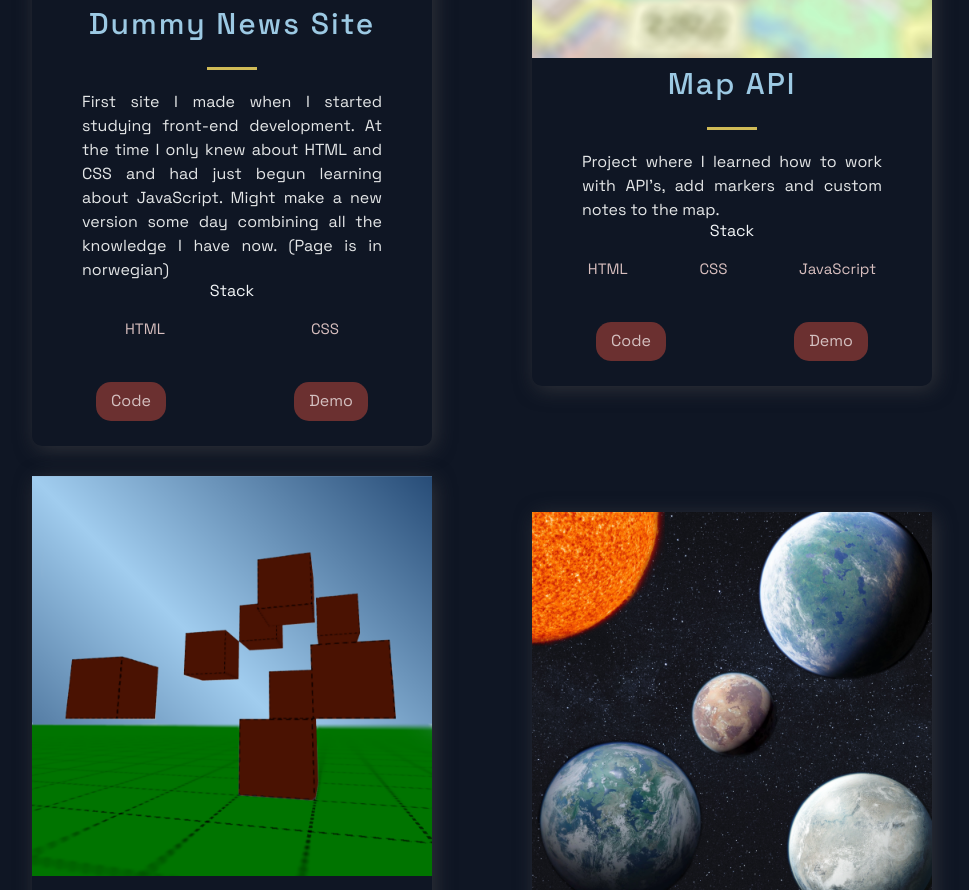
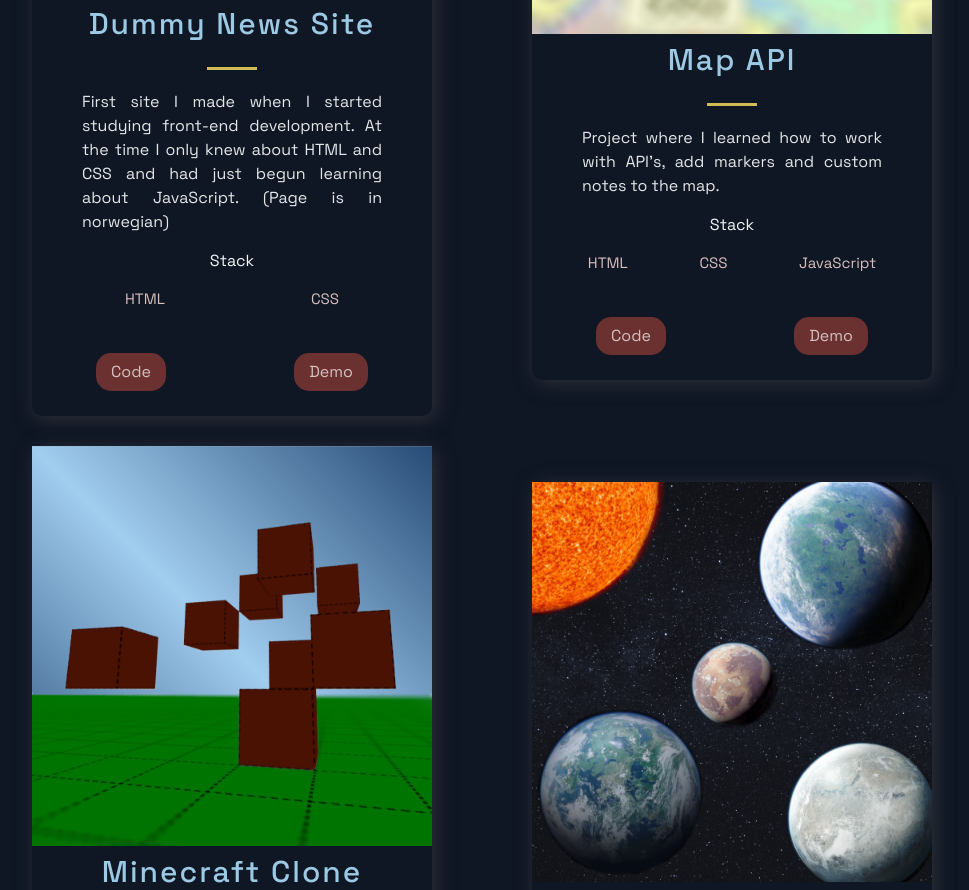
Before and after one commit to ChristianSB89/portfolio-next, a Next.js app in the folder portfolio-next/: page / in a window 1280 px wide. Shown: the part 1237-2127 px from the top of the page, without its empty margins (158-1127 px from the left). Built offline with nearby package versions, Linux system fonts and the light colour scheme.

Commit message:
Changed links on buttons

```diff
--- a/portfolio-next/src/components/Projects/Projects.jsx
+++ b/portfolio-next/src/components/Projects/Projects.jsx
@@ -35,6 +35,7 @@ const Projects = () => (
             </TitleContent>
             <CardInfo>{description}</CardInfo>
             <div>
+              <br />
               <TitleContent>Stack</TitleContent>
               <TagList>
                 {tags.map((tag, i) => (
--- a/portfolio-next/src/constants/constants.js
+++ b/portfolio-next/src/constants/constants.js
@@ -2,11 +2,11 @@ export const projects = [
   {
     title: "Dummy News Site",
     description:
-      "First site I made when I started studying front-end development. At the time I only knew about HTML and CSS and had just begun learning about JavaScript. Might make a new version some day combining all the knowledge I have now. (Page is in norwegian)",
+      "First site I made when I started studying front-end development. At the time I only knew about HTML and CSS and had just begun learning about JavaScript. (Page is in norwegian)",
     image: "/images/1.png",
     tags: ["HTML", "CSS"],
-    source: "https://github.com/ChristianSB89/Dolingen",
-    visit: "https://christiansb89.github.io/Dolingen/",
+    source: "https://christiansb89.github.io/Dolingen/",
+    visit: "https://github.com/ChristianSB89/Dolingen",
     id: 0,
   },
   {
@@ -15,8 +15,8 @@ export const projects = [
       "Project where I learned how to work with API's, add markers and custom notes to the map.",
     image: "/images/3.png",
     tags: ["HTML", "CSS", "JavaScript"],
-    source: "https://github.com/ChristianSB89/Map-Test",
-    visit: "https://christiansb89.github.io/Map-Test/",
+    source: "https://christiansb89.github.io/Map-Test/",
+    visit: "https://github.com/ChristianSB89/Map-Test",
     id: 2,
   },
   {
@@ -25,8 +25,8 @@ export const projects = [
       "Being the gamer I am, I just had to try to make a game in React. So thanks to Three, I could render simple 3D objects and make a camera that acts like the player. Also learned how to set up keybindings and make the player add or remove objects. Still a work in progress.",
     image: "/images/4.png",
     tags: ["React", "Three", "Fiber", "Drei"],
-    source: "https://github.com/ChristianSB89/minecraft-clone",
-    visit: "https://christiansb89.github.io/minecraft-clone/",
+    source: "https://christiansb89.github.io/minecraft-clone/",
+    visit: "https://github.com/ChristianSB89/minecraft-clone",
     id: 3,
   },
   {
@@ -35,8 +35,8 @@ export const projects = [
       "A collaboration project where we learned how to use GitHub to collaborate. We ended up making a site about some of the planets from Star Wars. I made the contact page.",
     image: "/images/6.png",
     tags: ["React", "GitHub"],
-    source: "https://github.com/stiankodehode/star-wars-planets",
-    visit: "https://stiankodehode.github.io/star-wars-planets/",
+    source: "https://stiankodehode.github.io/star-wars-planets/",
+    visit: "https://github.com/stiankodehode/star-wars-planets",
     id: 5,
   },
   {
@@ -45,8 +45,8 @@ export const projects = [
       "One of the first assignments focusing on JavaScript. This drumkit is playable with the mouse or with keyboard.",
     image: "/images/7.png",
     tags: ["JavaScript"],
-    source: "https://github.com/ChristianSB89/drumkit-javascript",
-    visit: "https://christiansb89.github.io/drumkit-javascript/",
+    source: "https://christiansb89.github.io/drumkit-javascript/",
+    visit: "https://github.com/ChristianSB89/drumkit-javascript",
     id: 6,
   },
   {
@@ -55,8 +55,8 @@ export const projects = [
       "Version 2 of my portfolio. The portfolio you are looking at now is the 4th version I made. I was never able to decide how my portfolio should look like, hence all the different versions.",
     image: "/images/8.png",
     tags: ["React", "GH-Pages"],
-    source: "https://github.com/ChristianSB89/portfolioremake-v2",
-    visit: "https://christiansb89.github.io/portfolioremake-v2/",
+    source: "https://christiansb89.github.io/portfolioremake-v2/",
+    visit: "https://github.com/ChristianSB89/portfolioremake-v2",
     id: 7,
   },
   {
@@ -64,11 +64,21 @@ export const projects = [
     description: "Learning how to add and remove, sort and delete entire list.",
     image: "/images/9.png",
     tags: ["JavaScript"],
-    source: "https://github.com/ChristianSB89/todo-list",
-    visit: "https://christiansb89.github.io/todo-list/",
+    source: "https://christiansb89.github.io/todo-list/",
+    visit: "https://github.com/ChristianSB89/todo-list",
     id: 8,
   },
 ];
+
+// export const designs =[
+//   {
+//     title:,
+//     description:,
+//     image:,
+//     tags:[],
+//     visit:,
+//   }
+// ]
 
 export const TimeLineData = [
   { year: 2008, text: "Graduated from high school" },
```
